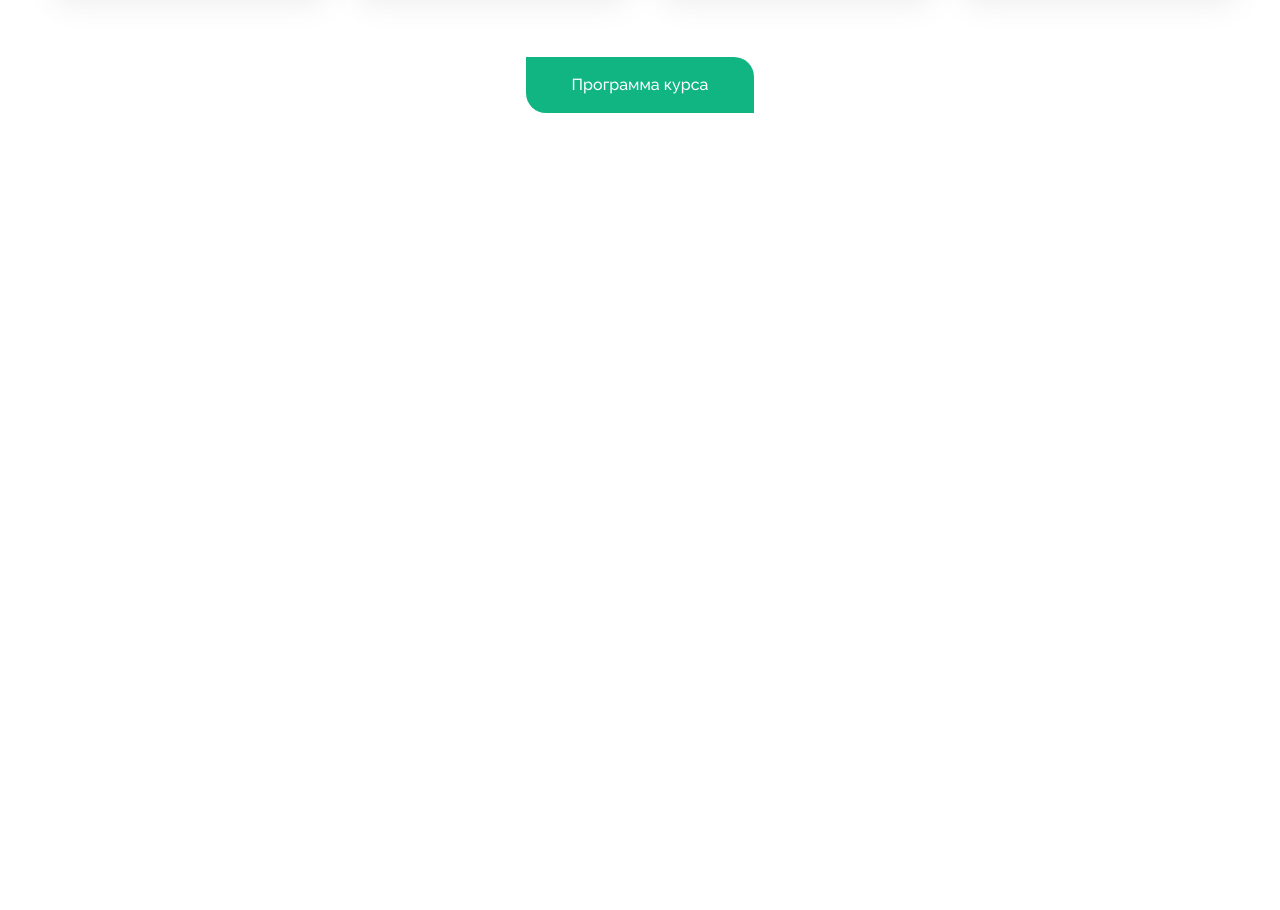
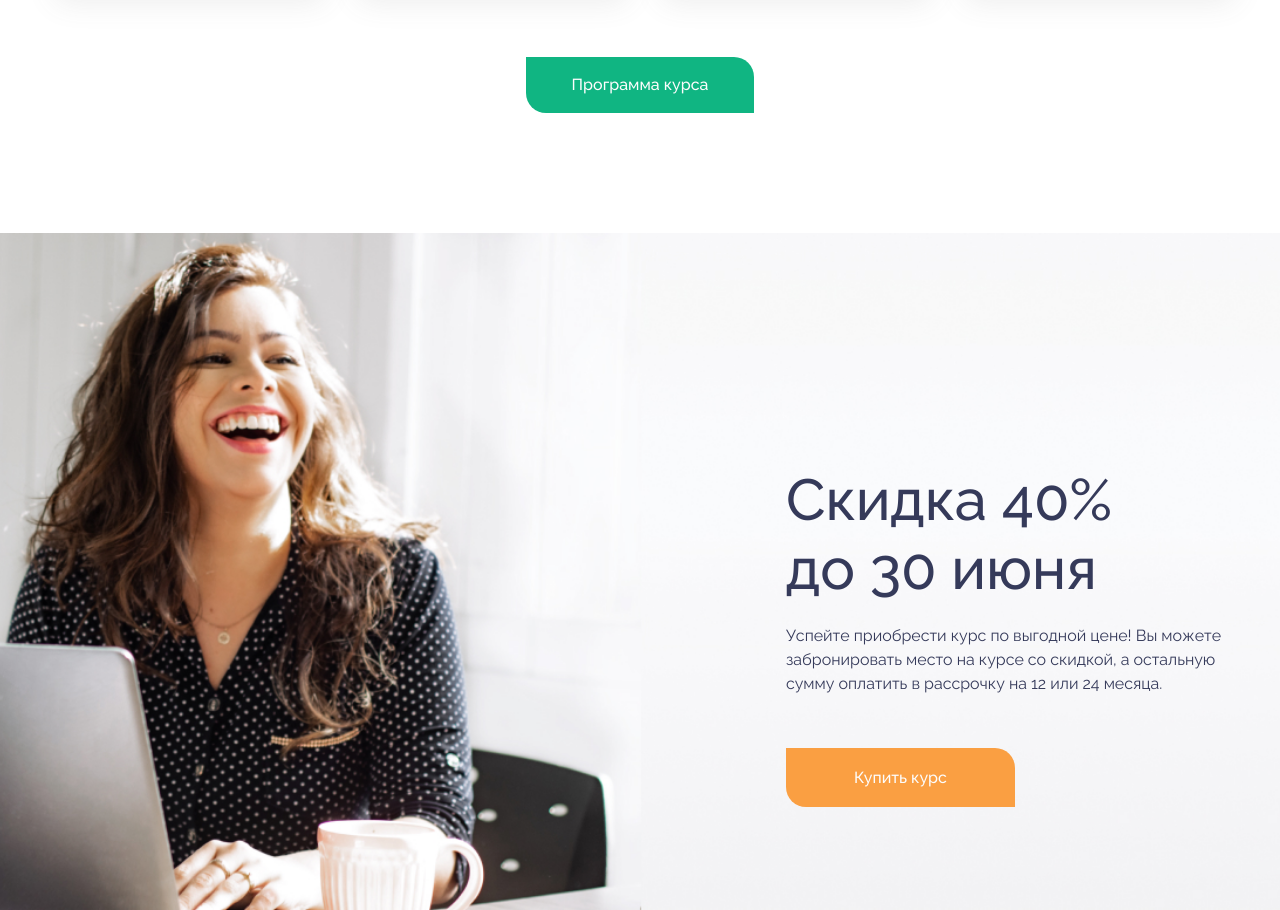
Before and after one commit to Daniil-gavrilooov/ementor_motion-design, a plain HTML site: page app/index.html in a window 1280 px wide. Shown: the part 2585-3495 px from the top of the page. Before the commit the page ends 2818 px from the top, so only its background shows below. Drawn offline with Linux system fonts and the light colour scheme.

Commit message:
add section (offer__two)

```diff
--- a/app/index.html
+++ b/app/index.html
@@ -229,6 +229,26 @@
                 </div>
             </div>
         </section>
+
+        <section class="offer  offer__two">
+            <div class="container">
+                <div class="offer__inner">
+                    <div class="offer__info">
+                        <h2 class="offer__title">
+                            Скидка 40%
+                            до 30 июня
+                        </h2>
+
+                        <p class="offer__text">
+                            Успейте приобрести курс по выгодной цене! Вы можете забронировать место на курсе со скидкой,
+                            а остальную сумму оплатить в рассрочку на 12 или 24 месяца.
+                        </p>
+
+                        <a class="section__btn" href="">Купить курс</a>
+                    </div>
+                </div>
+            </div>
+        </section>
     </main>
 
 
--- a/app/scss/_offer.scss
+++ b/app/scss/_offer.scss
@@ -31,23 +31,28 @@
 }
 
 .offer__two{
-    background-image: url(../images/offer__bg\ 1.jpg);
+    background-image: url(../images/offer__bg.jpg);
     background-repeat: no-repeat;
     background-size: cover;
     background-position: center;
     color: $mainColor;
+    padding-top: 232px;
+
     & .offer__inner{
         justify-content: end;
     }
 
-    & .offer__title,
+    & .offer__title{
+        max-width: 332px;
+    }
+
     & .offer__text{
-        max-width: 508px;
+        max-width: 444px;
     }
 
     & .section__btn{
         color: $white;
-        padding: 20px 56px;
+        padding: 20px 68px;
     }
 }
 
@@ -62,9 +67,6 @@
         }
     }
 
-    .offer__two{
-        background-image: url(../images/offer__bg-opacity.jpg);
-    }
 }
 
 @media (max-width: 500px) {
```
Also changed, not shown: app/css/style.min.css, app/images/offer__bg.jpg (added).
